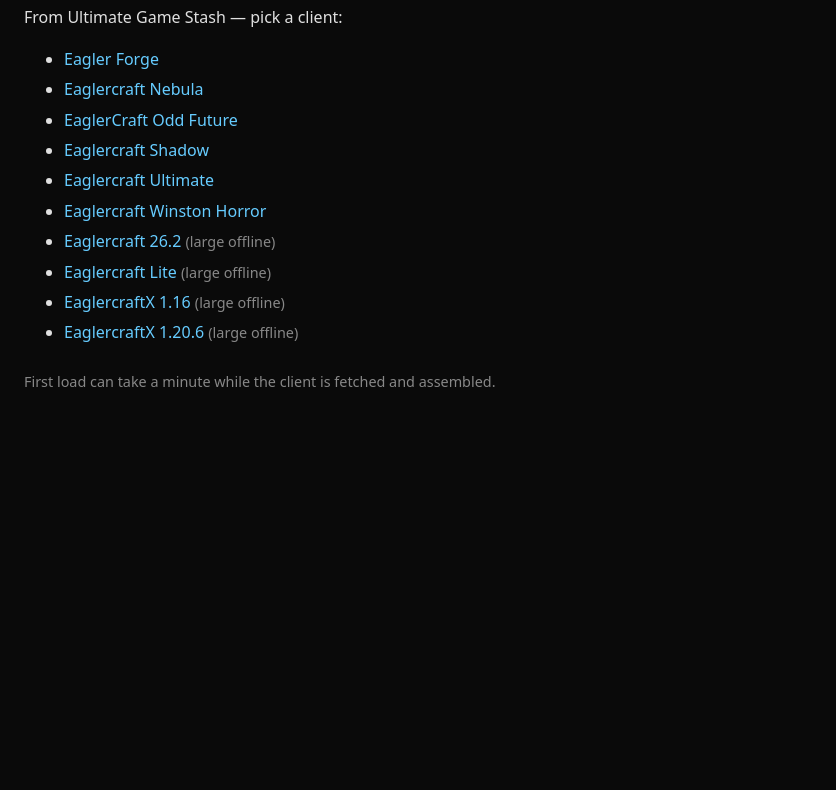
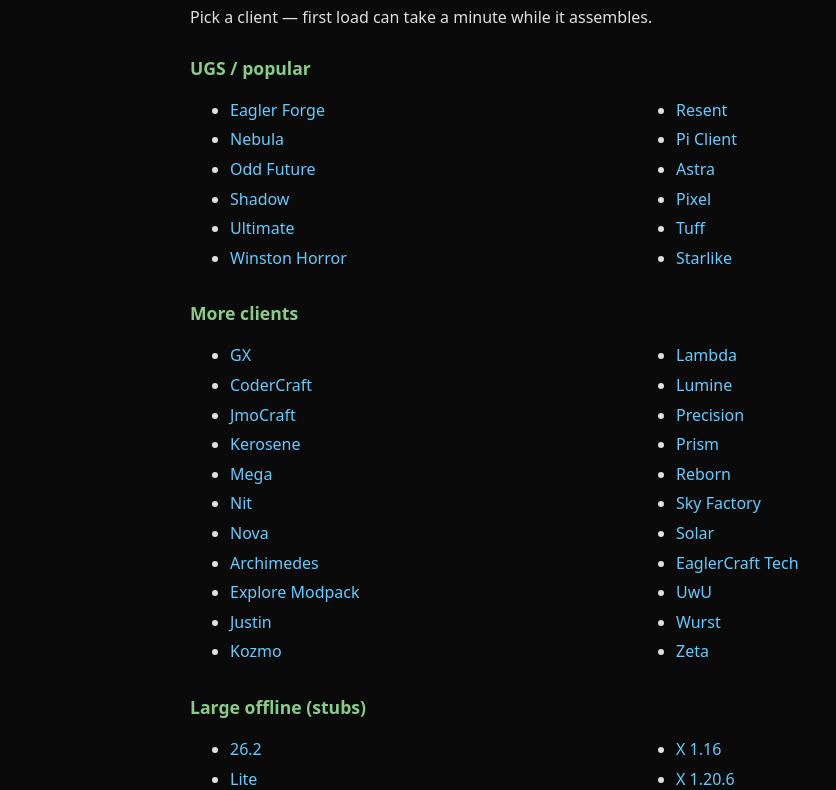
Before and after one commit to whatchamacallitexe/eagler, a plain HTML site: page index.html in a window 1280 px wide. Shown: the part 104-894 px from the top of the page, without its empty margins (0-836 px from the left). Before the commit the page ends 800 px from the top, so only its background shows below. Drawn offline with Linux system fonts and the light colour scheme.

Commit message:
Update index + README with full client list

```diff
--- a/index.html
+++ b/index.html
@@ -5,29 +5,70 @@
   <meta name="viewport" content="width=device-width, initial-scale=1">
   <title>Eaglercraft Clients</title>
   <style>
-    body{margin:0;background:#0a0a0a;color:#e0e0e0;font-family:system-ui,sans-serif;padding:24px}
+    body{margin:0;background:#0a0a0a;color:#e0e0e0;font-family:system-ui,sans-serif;padding:24px;max-width:900px;margin:0 auto}
     h1{color:#55ff55}
+    h2{color:#88cc88;margin-top:28px;font-size:1.1rem}
     a{color:#66ccff;text-decoration:none}
     a:hover{text-decoration:underline}
-    ul{line-height:1.9}
+    ul{line-height:1.85;columns:2;column-gap:32px}
+    @media(max-width:600px){ul{columns:1}}
     .note{color:#888;font-size:0.9em;margin-top:24px}
   </style>
 </head>
 <body>
   <h1>Eaglercraft Clients</h1>
-  <p>From Ultimate Game Stash — pick a client:</p>
+  <p>Pick a client — first load can take a minute while it assembles.</p>
+
+  <h2>UGS / popular</h2>
   <ul>
     <li><a href="eagler-forge/">Eagler Forge</a></li>
-    <li><a href="eaglercraft-nebula/">Eaglercraft Nebula</a></li>
-    <li><a href="eaglercraft-odd-future/">EaglerCraft Odd Future</a></li>
-    <li><a href="eaglercraft-shadow/">Eaglercraft Shadow</a></li>
-    <li><a href="eaglercraft-ultimate/">Eaglercraft Ultimate</a></li>
-    <li><a href="eaglercraft-winston-horror/">Eaglercraft Winston Horror</a></li>
-    <li><a href="eaglercraft-26-2/">Eaglercraft 26.2</a> <span class="note">(large offline)</span></li>
-    <li><a href="eaglercraft-lite/">Eaglercraft Lite</a> <span class="note">(large offline)</span></li>
-    <li><a href="eaglercraftx-1-16/">EaglercraftX 1.16</a> <span class="note">(large offline)</span></li>
-    <li><a href="eaglercraftx-1-20-6/">EaglercraftX 1.20.6</a> <span class="note">(large offline)</span></li>
+    <li><a href="eaglercraft-nebula/">Nebula</a></li>
+    <li><a href="eaglercraft-odd-future/">Odd Future</a></li>
+    <li><a href="eaglercraft-shadow/">Shadow</a></li>
+    <li><a href="eaglercraft-ultimate/">Ultimate</a></li>
+    <li><a href="eaglercraft-winston-horror/">Winston Horror</a></li>
+    <li><a href="resent/">Resent</a></li>
+    <li><a href="pi/">Pi Client</a></li>
+    <li><a href="astra/">Astra</a></li>
+    <li><a href="pixel/">Pixel</a></li>
+    <li><a href="tuff/">Tuff</a></li>
+    <li><a href="starlike/">Starlike</a></li>
   </ul>
-  <p class="note">First load can take a minute while the client is fetched and assembled.</p>
+
+  <h2>More clients</h2>
+  <ul>
+    <li><a href="gx/">GX</a></li>
+    <li><a href="codercraft/">CoderCraft</a></li>
+    <li><a href="jmocraft/">JmoCraft</a></li>
+    <li><a href="kerosene/">Kerosene</a></li>
+    <li><a href="mega/">Mega</a></li>
+    <li><a href="nit/">Nit</a></li>
+    <li><a href="nova/">Nova</a></li>
+    <li><a href="archimedes/">Archimedes</a></li>
+    <li><a href="explore/">Explore Modpack</a></li>
+    <li><a href="justin/">Justin</a></li>
+    <li><a href="kozmo/">Kozmo</a></li>
+    <li><a href="lambda/">Lambda</a></li>
+    <li><a href="lumine/">Lumine</a></li>
+    <li><a href="precision/">Precision</a></li>
+    <li><a href="prism/">Prism</a></li>
+    <li><a href="reborn/">Reborn</a></li>
+    <li><a href="skyfactory/">Sky Factory</a></li>
+    <li><a href="solar/">Solar</a></li>
+    <li><a href="tech/">EaglerCraft Tech</a></li>
+    <li><a href="uwu/">UwU</a></li>
+    <li><a href="wurst/">Wurst</a></li>
+    <li><a href="zeta/">Zeta</a></li>
+  </ul>
+
+  <h2>Large offline (stubs)</h2>
+  <ul>
+    <li><a href="eaglercraft-26-2/">26.2</a></li>
+    <li><a href="eaglercraft-lite/">Lite</a></li>
+    <li><a href="eaglercraftx-1-16/">X 1.16</a></li>
+    <li><a href="eaglercraftx-1-20-6/">X 1.20.6</a></li>
+  </ul>
+
+  <p class="note">Repo: github.com/whatchamacallitexe/eagler</p>
 </body>
 </html>
```
Also changed, not shown: 1 other file.
